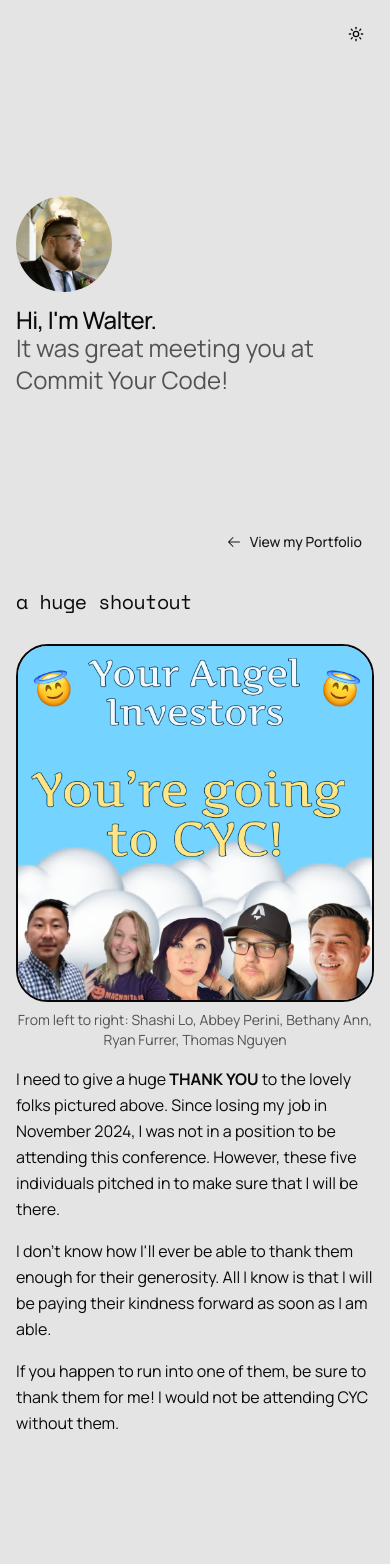
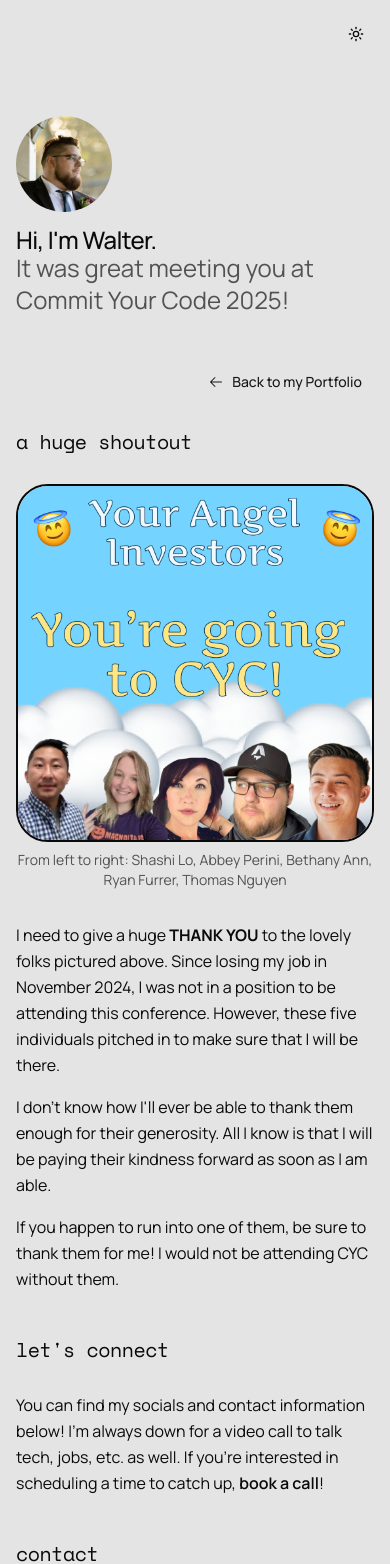
Before and after one commit to walterfurrer/portfolio-v2, a Next.js app: page /commit-your-code in a window 390 px wide. Shown: the top 1564 px of the page. Built offline with nearby package versions, Linux system fonts and the light colour scheme.

Commit message:
Crated breakpoints for gap between sections and added transition classes to smoothen them out.

```diff
--- a/app/commit-your-code/CycHeader.tsx
+++ b/app/commit-your-code/CycHeader.tsx
@@ -14,7 +14,7 @@
         <div>
           <h1 className="font-sans font-medium">Hi, I'm Walter.</h1>
           <p className="text-muted-foreground">
-            It was great meeting you at Commit Your Code!
+            It was great meeting you at Commit Your Code 2025!
           </p>
         </div>
       </div>
--- a/app/commit-your-code/page.tsx
+++ b/app/commit-your-code/page.tsx
@@ -15,7 +15,7 @@
 
 export default function CommitYourCode() {
   return (
-    <div className="flex flex-col gap-32 px-4 font-sans md:px-0">
+    <div className="flex flex-col gap-12 px-4 font-sans transition-all duration-150 ease-in-out md:gap-32 md:px-0">
       <ModeToggle />
       <CycHeader />
 
@@ -36,7 +36,7 @@
               Furrer, Thomas Nguyen
             </figcaption>
           </figure>
-          <div className="flex flex-col gap-4">
+          <div className="mt-4 flex flex-col gap-4">
             <p>
               I need to give a huge <span className="font-bold">THANK YOU</span>{" "}
               to the lovely folks pictured above. Since losing my job in
--- a/app/page.tsx
+++ b/app/page.tsx
@@ -7,7 +7,7 @@
 
 export default function Home() {
   return (
-    <div className="flex flex-col gap-32 px-4 font-sans md:px-0">
+    <div className="flex flex-col gap-12 px-4 font-sans transition-all duration-150 ease-in-out md:gap-24 md:px-0 lg:gap-32">
       <ModeToggle />
       <Header />
       <Currently />
--- a/components/BackHomeButton.tsx
+++ b/components/BackHomeButton.tsx
@@ -7,7 +7,7 @@
     <Button asChild variant="link" className="group flex self-end-safe">
       <Link href="/">
         <ArrowLeftIcon className="inline-block transition-transform duration-150 group-hover:-translate-x-1.5" />
-        View my Portfolio
+        Back to my Portfolio
       </Link>
     </Button>
   );
--- a/components/Currently.tsx
+++ b/components/Currently.tsx
@@ -20,8 +20,6 @@
           </p>
         </div>
         <div className="via-accent my-4 h-px w-full bg-gradient-to-r from-transparent to-transparent"></div>
-
-        {/* <hr className="border-1/50 my-4" /> */}
         <div className="flex gap-2">
           <div>
             <CodeIcon weight="regular" size={24} className="h-full" />
```
